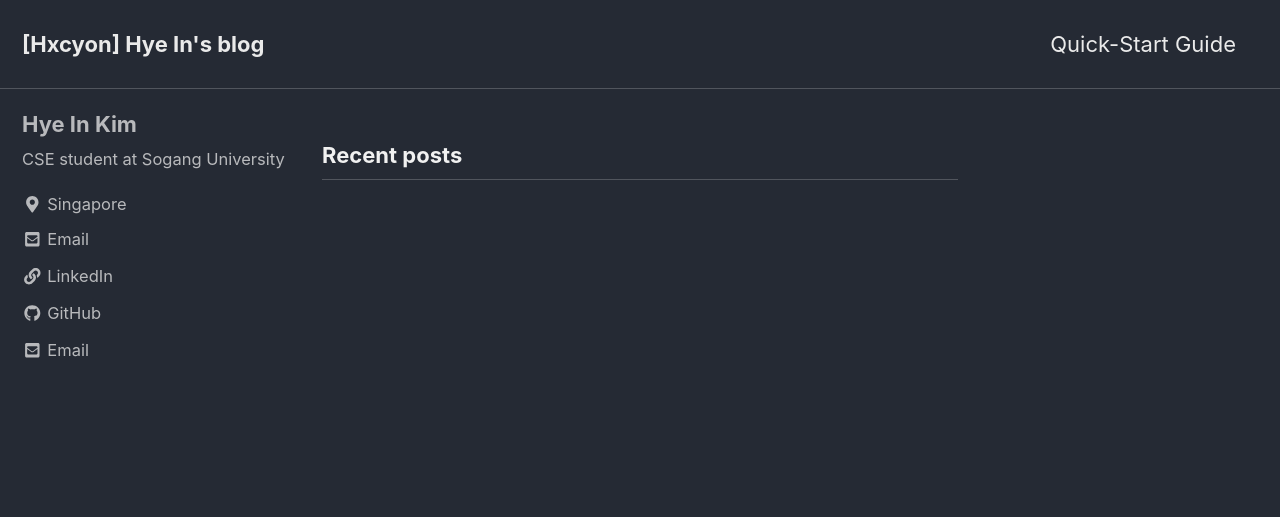
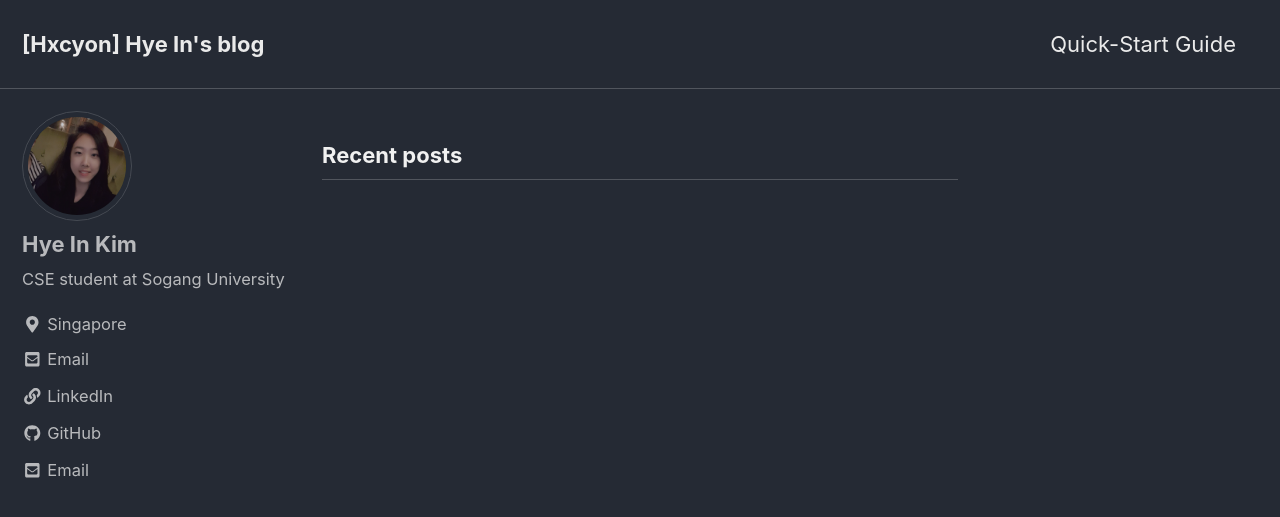
Before and after one commit to hxcyon/hxcyon.github.io, a Jekyll site: the page built from index.html, in a window 1280 px wide and 900 px high. Shown: the top 517 px of the window. Built offline with Jekyll 4.4.1, drawn with Linux system fonts in a browser that asks for light colours; cached includes are drawn as plain includes; nearby versions of some CDN libraries; the list of posts is cut into pages by our own code.

Commit message:
clean up

```diff
--- a/_config.yml
+++ b/_config.yml
@@ -107,7 +107,7 @@ analytics:
 # Site Author
 author:
   name             : "Hye In Kim"
-  avatar           : # path of avatar image, e.g. "/assets/images/bio-photo.jpg"
+  avatar           : "KakaoTalk_Photo_2019-05-13-17-52-00.jpeg"
   bio              : "CSE student at Sogang University"
   location         : "Singapore"
   email            : "halxcyon@gmail.com"
```
Also changed, not shown: KakaoTalk_Photo_2019-05-13-17-52-00.jpeg (added), screenshot-layouts.png (deleted), screenshot.png (deleted).
